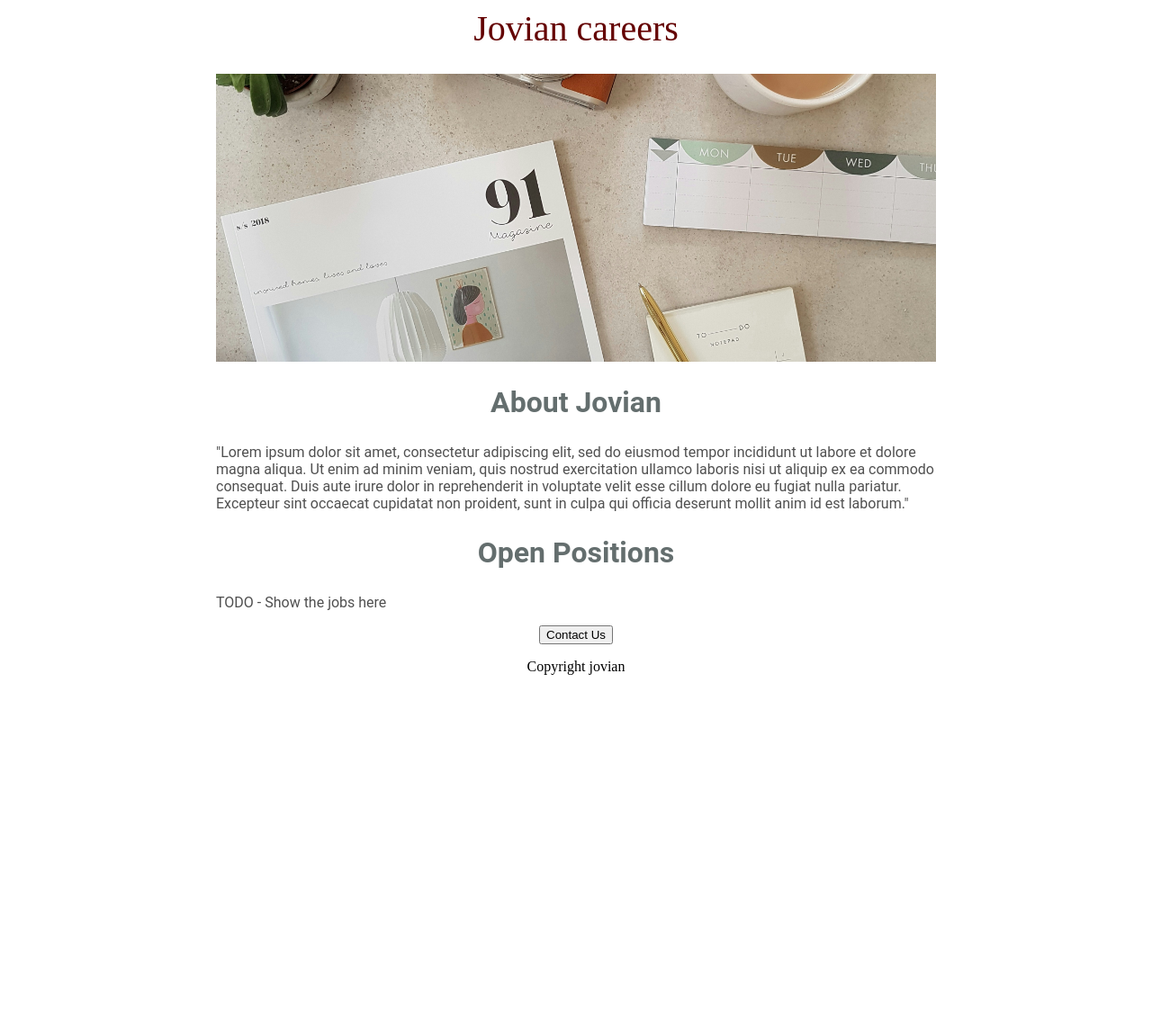
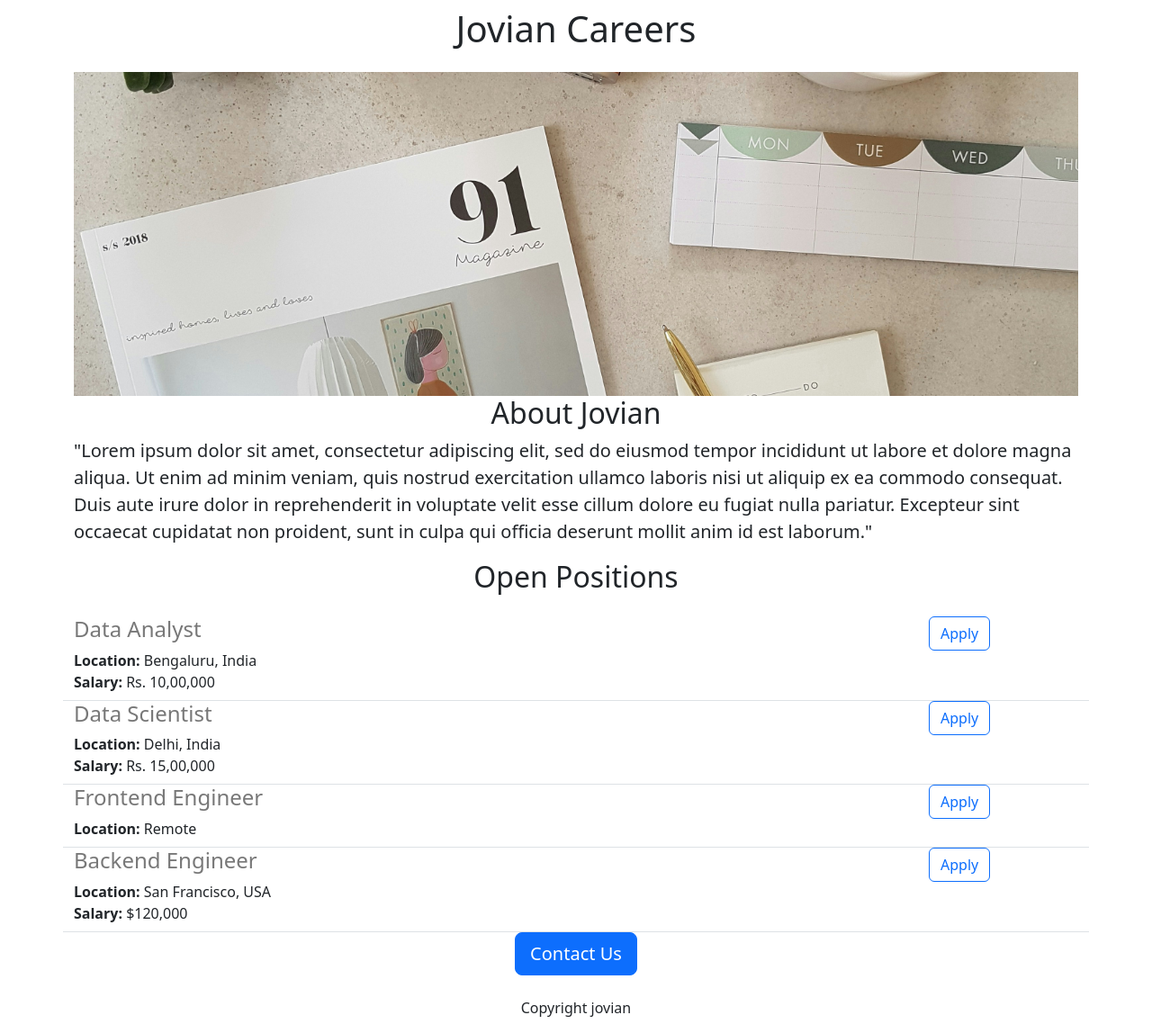
Before and after one commit to Mouhcineelkhalfi/jovian-careers-website, a Flask app: page / in a window 1280 px wide. Shown: the whole page at 90% size. Before the commit the page ends 750 px from the top, so only its background shows below. Run offline with Flask 3, Linux system fonts and the light colour scheme.

Commit message:
added dynamic data and api route

```diff
--- a/app.py
+++ b/app.py
@@ -1,10 +1,41 @@
-from flask import Flask, render_template
+from flask import Flask, render_template, jsonify
 
 app = Flask(__name__)
 
+JOBS = [
+  {
+    'id': 1,
+    'title': 'Data Analyst',
+    'location': 'Bengaluru, India',
+    'salary': 'Rs. 10,00,000'
+  },
+  {
+    'id': 2,
+    'title': 'Data Scientist',
+    'location': 'Delhi, India',
+    'salary': 'Rs. 15,00,000'
+  },
+  {
+    'id': 3,
+    'title': 'Frontend Engineer',
+    'location': 'Remote',
+
+  },
+  {
+    'id': 4,
+    'title': 'Backend Engineer',
+    'location': 'San Francisco, USA',
+    'salary': '$120,000'
+  }
+]
+
 @app.route('/')
 def hello_world():
-  return render_template('home.html')
+  return render_template('home.html', jobs=JOBS, company_name='Jovian')
+
+@app.route('/api/jobs')
+def list_jobs():
+  return jsonify(JOBS)
 
 if __name__ == '__main__':
   app.run(host='0.0.0.0', port= 3000,debug=True)
--- a/templates/home.html
+++ b/templates/home.html
@@ -1,49 +1,34 @@
 <DOCTYPE html>
   <html>
     <head>
+      <meta charset="utf-8">
+      <meta name="viewport" content="width=device-width, initial-scale=1">
       <title>Jovian Careers</title>
+      <link href="https://cdn.jsdelivr.net/npm/bootstrap@5.3.6/dist/css/bootstrap.min.css" rel="stylesheet" integrity="sha384-4Q6Gf2aSP4eDXB8Miphtr37CMZZQ5oXLH2yaXMJ2w8e2ZtHTl7GptT4jmndRuHDT" crossorigin="anonymous">
       <style>
-        h1 {
-          font-size: 40px;
-          font family: Roboto;
-          font-weight: normal;
-          color: rgb(100,0,0);
-          text-align: center;
-        }
         #banner {
-          width: 100%;
-          height: 320px;
+          height:360px;
+          width:100%;
           object-fit: cover;
-        }
-        h2 {
-          font-family: Roboto;
-          font-size: 32px;
-          color: rgb(100,110,110);
-          text-align: center;
-        }
-
-        .bodytext {
-          font-family: Roboto;
-          color: rgb(80,80,80);
-        }
-
-        #conteiner {
-          max-width: 800px;
-          margin: auto;
         }
       </style>
     </head>
     <body>
-      <div id="conteiner">
-        <h1>Jovian careers</h1>
-        <img id="banner" src="https://36f8a986-d305-44e3-963b-e062a516a52a-00-1tk78pwo1e2mc.spock.replit.dev:3001/static/banner.jpg">
-        <h2>About Jovian</h2>
-        <p class="bodytext">"Lorem ipsum dolor sit amet, consectetur adipiscing elit, sed do eiusmod tempor incididunt ut labore et  dolore magna aliqua. Ut enim ad minim veniam, quis nostrud exercitation ullamco laboris nisi ut aliquip ex ea commodo consequat. Duis aute irure dolor in reprehenderit in voluptate velit esse cillum dolore eu fugiat nulla pariatur. Excepteur sint occaecat cupidatat non proident, sunt in culpa qui officia deserunt mollit anim id est laborum."</p>
-        <h2>Open Positions</h2>
-        <p class="bodytext">TODO - Show the jobs here</p>
-        <div style="text-align: center">
-          <button>Contact Us</button>
-          <p>Copyright jovian</p>
+      <div class="container">
+        <h1 class="text-center mt-2 mb-4">{{company_name}} Careers</h1>
+        <img class="img-fluid" id="banner" src="https://36f8a986-d305-44e3-963b-e062a516a52a-00-1tk78pwo1e2mc.spock.replit.dev:3001/static/banner.jpg">
+        <h2 class="text-center">About Jovian</h2>
+        <p class="lead">"Lorem ipsum dolor sit amet, consectetur adipiscing elit, sed do eiusmod tempor incididunt ut labore et  dolore magna aliqua. Ut enim ad minim veniam, quis nostrud exercitation ullamco laboris nisi ut aliquip ex ea commodo consequat. Duis aute irure dolor in reprehenderit in voluptate velit esse cillum dolore eu fugiat nulla pariatur. Excepteur sint occaecat cupidatat non proident, sunt in culpa qui officia deserunt mollit anim id est laborum."</p>
+        <h2 class="text-center mt-2 mb-4">Open Positions</h2>
+        <div>
+          {% for job in jobs %}
+            {% include 'jobitem.html' %}
+          {% endfor %}
+
+        </div>
+        <div class="text-center">
+          <button class="btn btn-primary btn-lg">Contact Us</button>
+          <p class="mt-4">Copyright jovian</p>
         </div>
 
       </div>
--- /dev/null
+++ b/templates/jobitem.html
@@ -0,0 +1,15 @@
+<div class="border-bottom row" style="margin-            bottom:16px; padding-bottom:8px;">
+  <div class="col-10">
+    <h4 style="color:rgb(120,120,120); margin-  bottom:4px;x">
+      {{job['title']}}
+    </h4>
+    <div><b>Location: </b>{{job['location']}}</div>
+    {% if 'salary' in job %}
+    <div><b>Salary: </b>{{job['salary']}}</div>
+    {% endif %}
+  </div>
+  <div class="col-2">
+    <button type="button" class="btn btn-outline-primary">Apply</button>
+  </div>
+
+</div>
```
